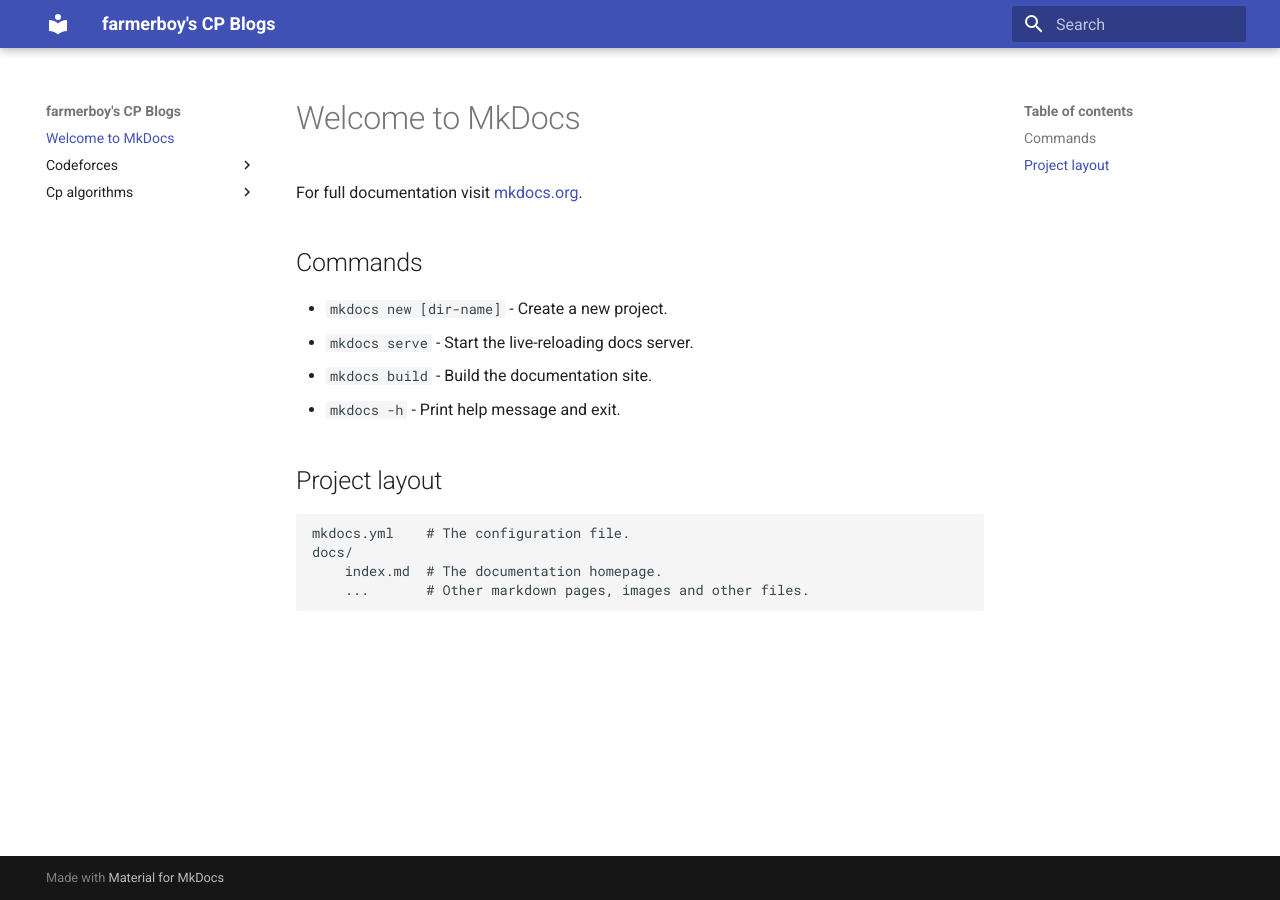
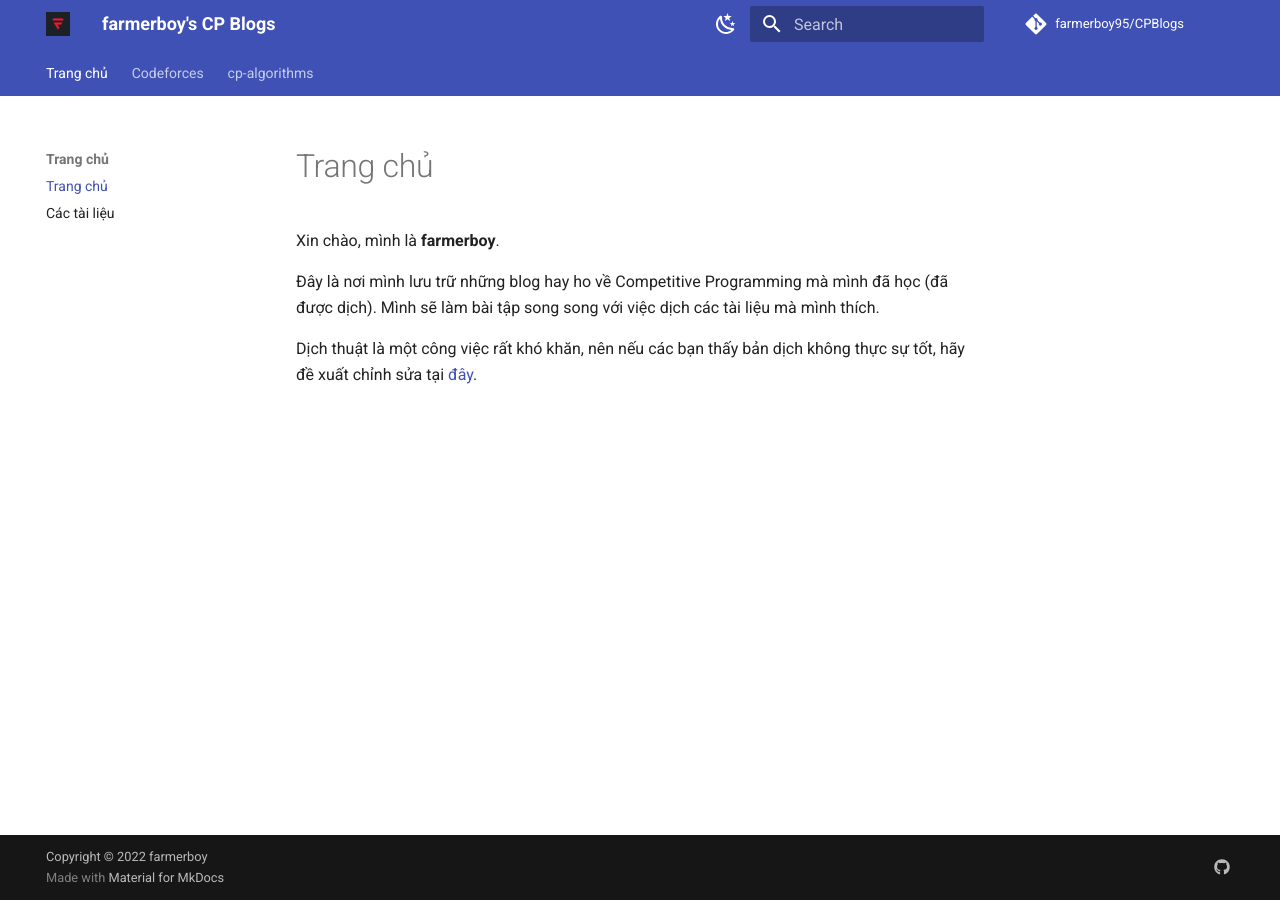
Before and after one commit to farmerboy95/CPBlogs, an MkDocs documentation site: the page built from src/index.md, in a window 1280 px wide. Built offline with MkDocs 1.6.1 and Material for MkDocs 9.7.7, drawn with Linux system fonts in a browser that asks for light colours; comment, search, counter and statistics services are not loaded.

Commit message:
Change structure

```diff
--- a/mkdocs.yml
+++ b/mkdocs.yml
@@ -1,7 +1,31 @@
 site_name: farmerboy's CP Blogs
 docs_dir: src
+repo_url: https://github.com/farmerboy95/CPBlogs
+repo_name: farmerboy95/CPBlogs
 theme:
   name: material
+  custom_dir: overrides
+  logo: assets/images/logo.jpg
+  favicon: assets/images/logo.jpg
+  features:
+    - navigation.tabs
+  icon:
+    repo: fontawesome/brands/git-alt
+  palette:
+    - media: "(prefers-color-scheme: light)"
+      scheme: default
+      primary: indigo
+      toggle:
+        icon: material/weather-night
+        name: Switch to dark mode
+
+    - media: "(prefers-color-scheme: dark)"
+      scheme: slate
+      accent: cyan
+      primary: light blue
+      toggle:
+        icon: material/weather-sunny
+        name: Switch to light mode
 
 markdown_extensions:
   - pymdownx.arithmatex:
@@ -16,3 +40,15 @@ extra_javascript:
   - javascript/config.js
   - https://polyfill.io/v3/polyfill.min.js?features=es6
   - https://cdn.jsdelivr.net/npm/mathjax@3/es5/tex-mml-chtml.js
+
+copyright: Copyright &copy; 2022 farmerboy
+
+extra:
+  social:
+    - icon: fontawesome/brands/github
+      link: https://github.com/farmerboy95
+
+plugins:
+  - literate-nav:
+      nav_file: navigation.md
+  - search
--- a/src/index.md
+++ b/src/index.md
@@ -1,17 +1,7 @@
-# Welcome to MkDocs
+# Trang chủ
 
-For full documentation visit [mkdocs.org](https://www.mkdocs.org).
+Xin chào, mình là **farmerboy**.
 
-## Commands
+Đây là nơi mình lưu trữ những blog hay ho về Competitive Programming mà mình đã học (đã được dịch). Mình sẽ làm bài tập song song với việc dịch các tài liệu mà mình thích.
 
-* `mkdocs new [dir-name]` - Create a new project.
-* `mkdocs serve` - Start the live-reloading docs server.
-* `mkdocs build` - Build the documentation site.
-* `mkdocs -h` - Print help message and exit.
-
-## Project layout
-
-    mkdocs.yml    # The configuration file.
-    docs/
-        index.md  # The documentation homepage.
-        ...       # Other markdown pages, images and other files.
+Dịch thuật là một công việc rất khó khăn, nên nếu các bạn thấy bản dịch không thực sự tốt, hãy đề xuất chỉnh sửa tại [đây](https://github.com/farmerboy95/CPBlogs).
```
Also changed, not shown: README.md (+12 -0 lines), src/navigation.md (added, +9 -0 lines), overrides/assets/images/logo.jpg (added).
